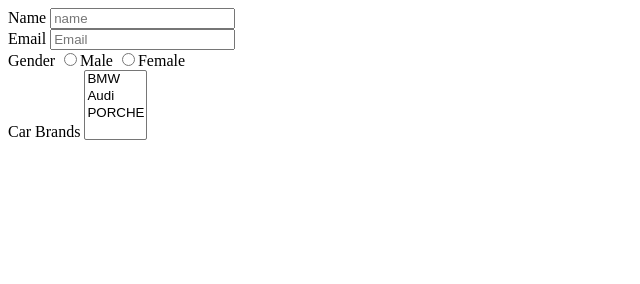
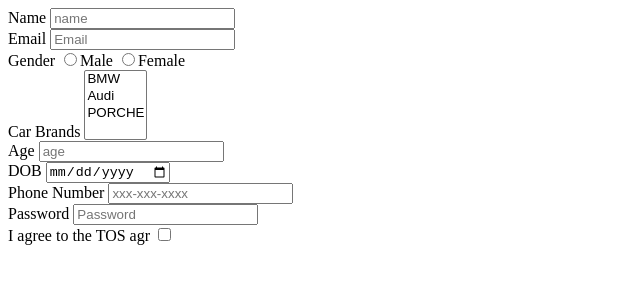
Before and after one commit to acciojob/signup-form-car-Himanshu9425, a website: page main.html in a window 1280 px wide. Shown: the whole page, without its empty margins (0-640 px from the left). Drawn offline with Linux system fonts and the light colour scheme.

Commit message:
created a submission

```diff
--- a/main.html
+++ b/main.html
@@ -25,6 +25,22 @@
   <option>Audi</option>
   <option>PORCHE</option>
 		</select>
+		<br>
+		<label>Age</label>
+		<input type ="number" id ="age" placeholder="age"></input>
+		<br>
+		<label>DOB</label>
+		<input type ="date" id ="dob" placeholder="-"></input>
+		<br>
+		<label>Phone Number</label>
+		<input type ="tel" id ="tel" placeholder="xxx-xxx-xxxx"></input>
+		<br>
+		<label>Password</label>
+		<input type ="password" id ="password" placeholder="Password"></input>
+		<br>
+		<label>I agree to the TOS </label>agr
+		<input type ="checkbox" id ="tos" placeholder="-"></input>
+
 	</form>
     <script type="text/javascript" src="./script.js">
 </script>
```
